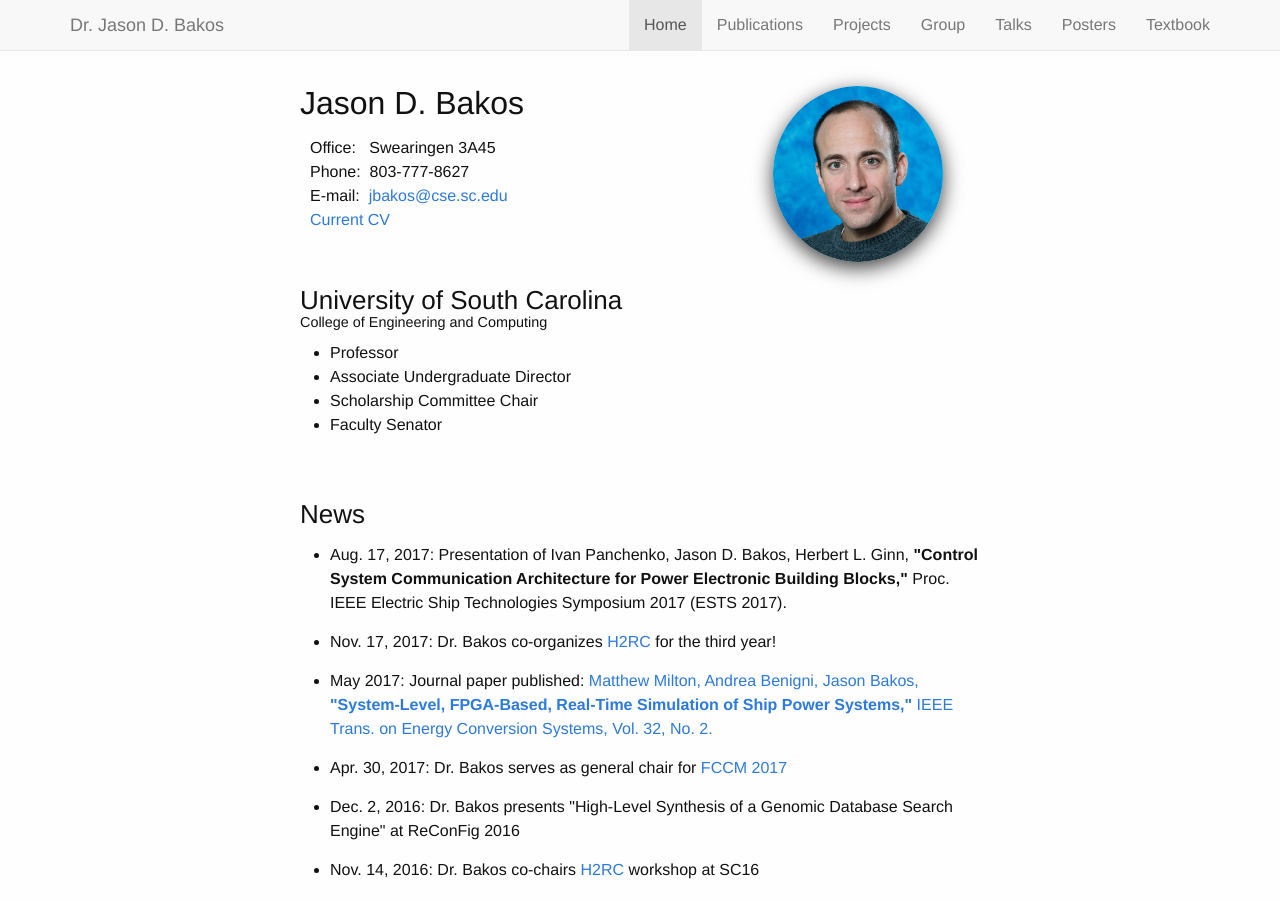
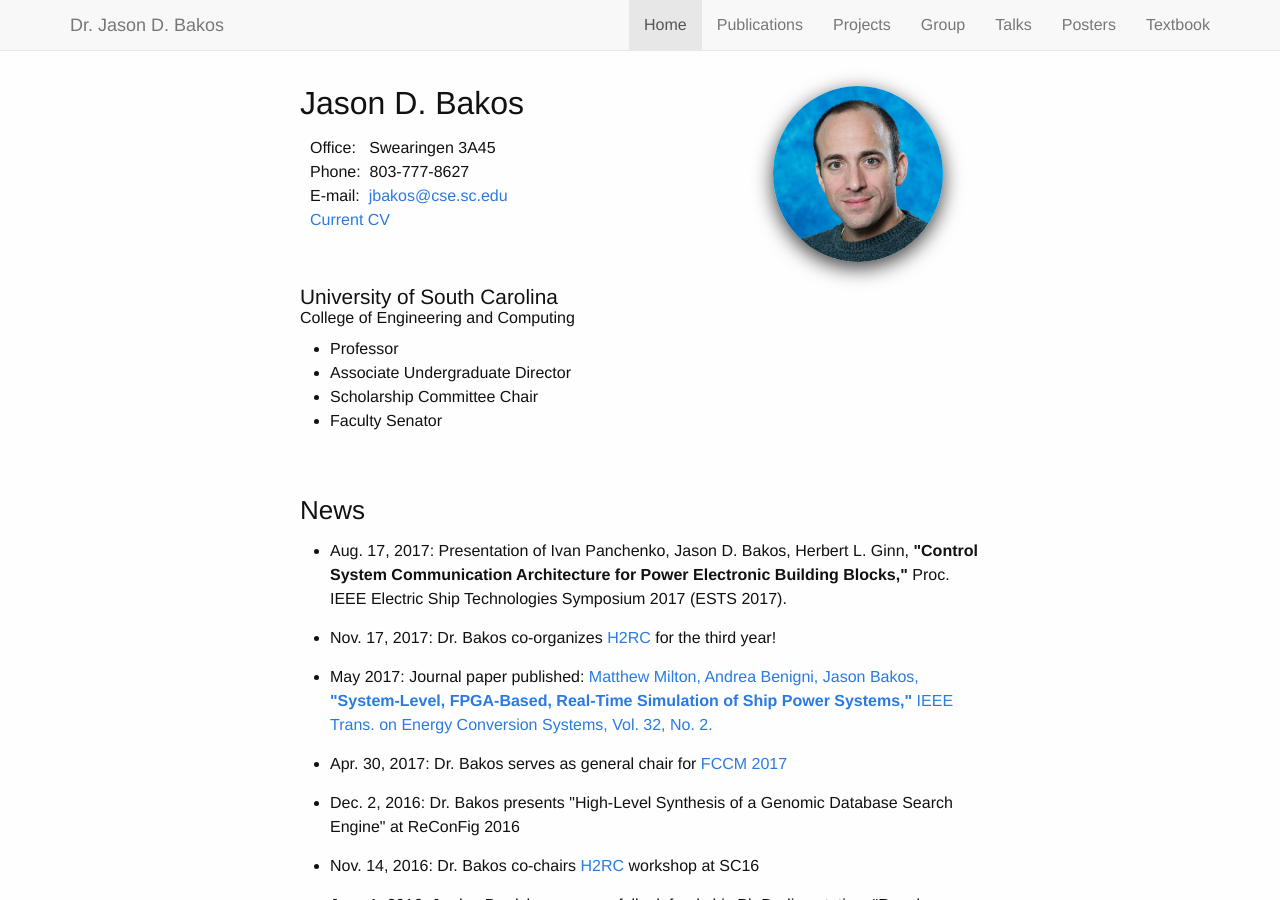
Before and after one commit to USCHeRC/Website, a Jekyll site: the page built from _my_pages/home.html, in a window 1280 px wide and 900 px high. Built offline with Jekyll 4.4.1, drawn with Linux system fonts in a browser that asks for light colours; our own code applies the rules of GitHub Pages for plain Markdown files.

Commit message:
redo group updat-2

```diff
--- a/_data/members.yml
+++ b/_data/members.yml
@@ -47,7 +47,7 @@
   title:   Intel
   img:     rogers.jpg
 
-- name:    Tiffant Mintz, Ph.D.
+- name:    Tiffany M. Mintz, Ph.D
   status:  alumnus
   year:    2010
   title:   Oak Ridge Nat'l Lab
--- a/_sass/_my-styles.scss
+++ b/_sass/_my-styles.scss
@@ -10,11 +10,12 @@
 }
 
 h3.home-usc{
+  font-size:130%;
   margin-bottom:0;
 }
 
 h4.home-usc{
-  font-size:90%;
+  font-size:100%;
   margin-bottom:10px;
 }
 
```
Also changed, not shown: 3 other files.
